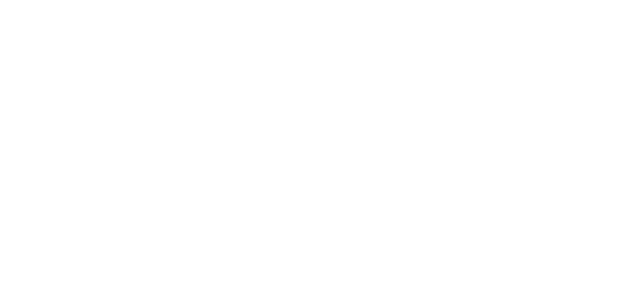
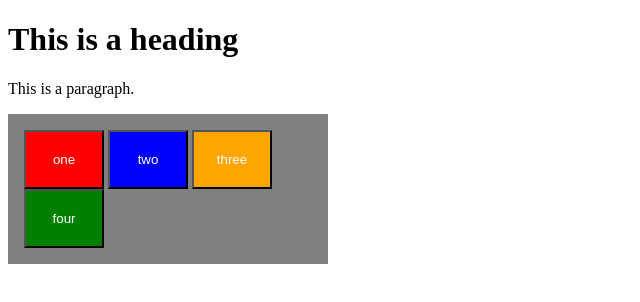
Before and after one commit to susanX/Calculator, a plain HTML site: page index.html in a window 1280 px wide. Shown: the whole page, without its empty margins (0-640 px from the left). Drawn offline with Linux system fonts and the light colour scheme.

Commit message:
button parent

```diff
--- a/calc.js
+++ b/calc.js
@@ -1,2 +1,13 @@
+function modifyText(e) {
+  //current target is the box
+  if(e.target !== e.currentTarget){
+  console.log(e.target.value);
+  }
+//make box no click
+e.stopPropagation();
+}
+// add event listener to table
+var numb = document.getElementById("box");
+numb.addEventListener("click", modifyText, false);
 
-//start
+// TODO https://developer.mozilla.org/en-US/docs/Web/API/EventTarget/addEventListener#Legacy_Internet_Explorer_and_attachEvent
--- a/index.html
+++ b/index.html
@@ -1,2 +1,23 @@
+<!DOCTYPE html>
 <html>
-</html>
+    <head>
+        <link rel="stylesheet" type="text/css" href="style.css">
+        <script src="calc.js"></script>
+        <title>HTML Tutorial</title>
+    </head>
+<body>
+
+<h1>This is a heading</h1>
+<p>This is a paragraph.</p>
+
+
+<div id = "box">
+  <button id = "red"    value = "1"> one</button>
+  <button id = "blue"   value = "2" >two</button>
+  <button id = "orange" value = "3" >three</button>
+  <button id = "green"  value = "4" >four</button>
+</div>
+
+</body>
+</html><!-- ref (2/10/18) https://developer.mozilla.org/en-US/docs/Web/API/EventTarget/addEventListener
+ -->
--- /dev/null
+++ b/style.css
@@ -0,0 +1,18 @@
+#red,#blue,#orange,#green{
+  padding: 20px;
+  width: 6em;
+  color: white;
+  display: inline;
+}
+
+#red {background: red; }
+#blue {background: blue;}
+#orange {background: orange;}
+#green {background: green;}
+
+#box {
+  background:gray;
+  padding:1em;
+  width: 18em;
+
+}
```
